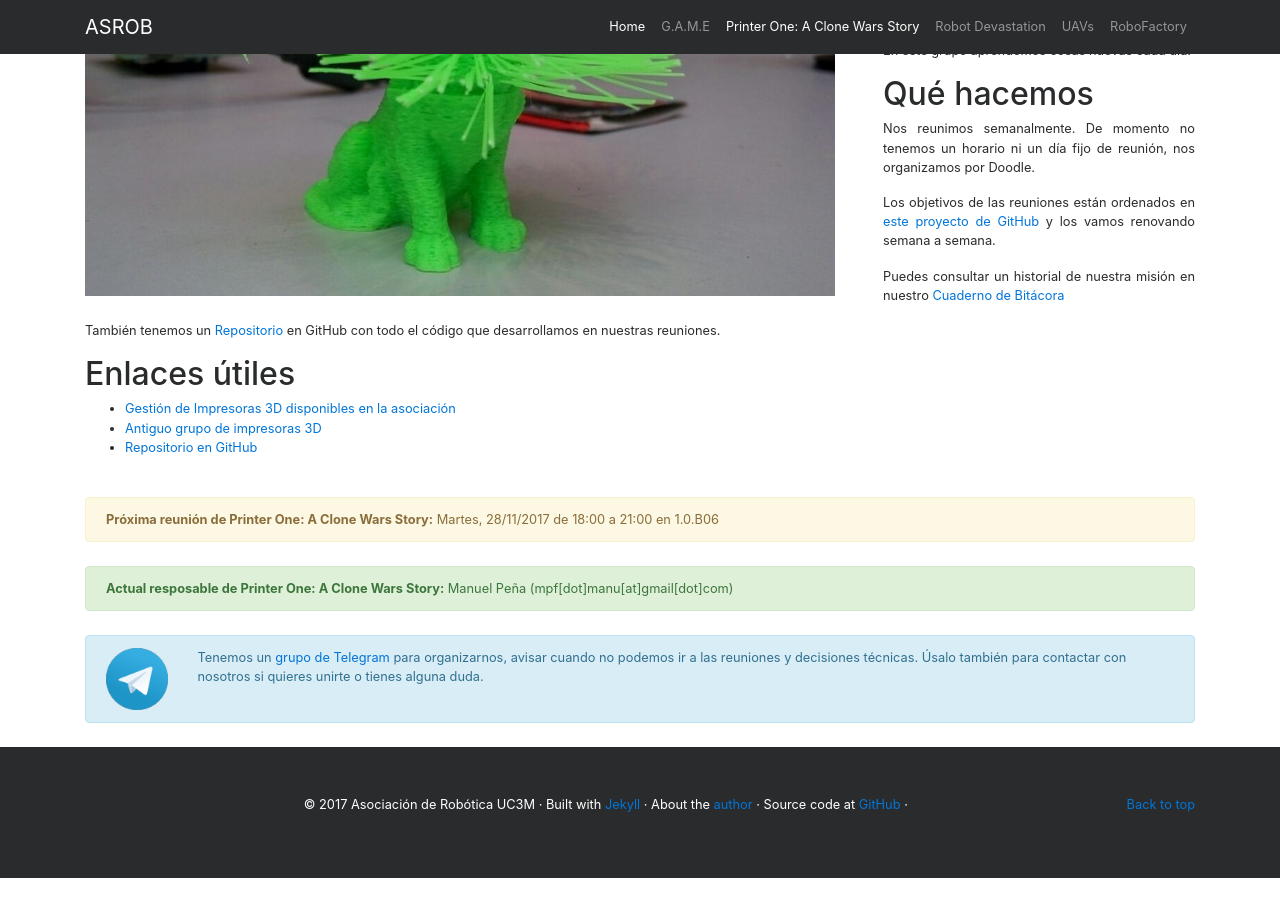
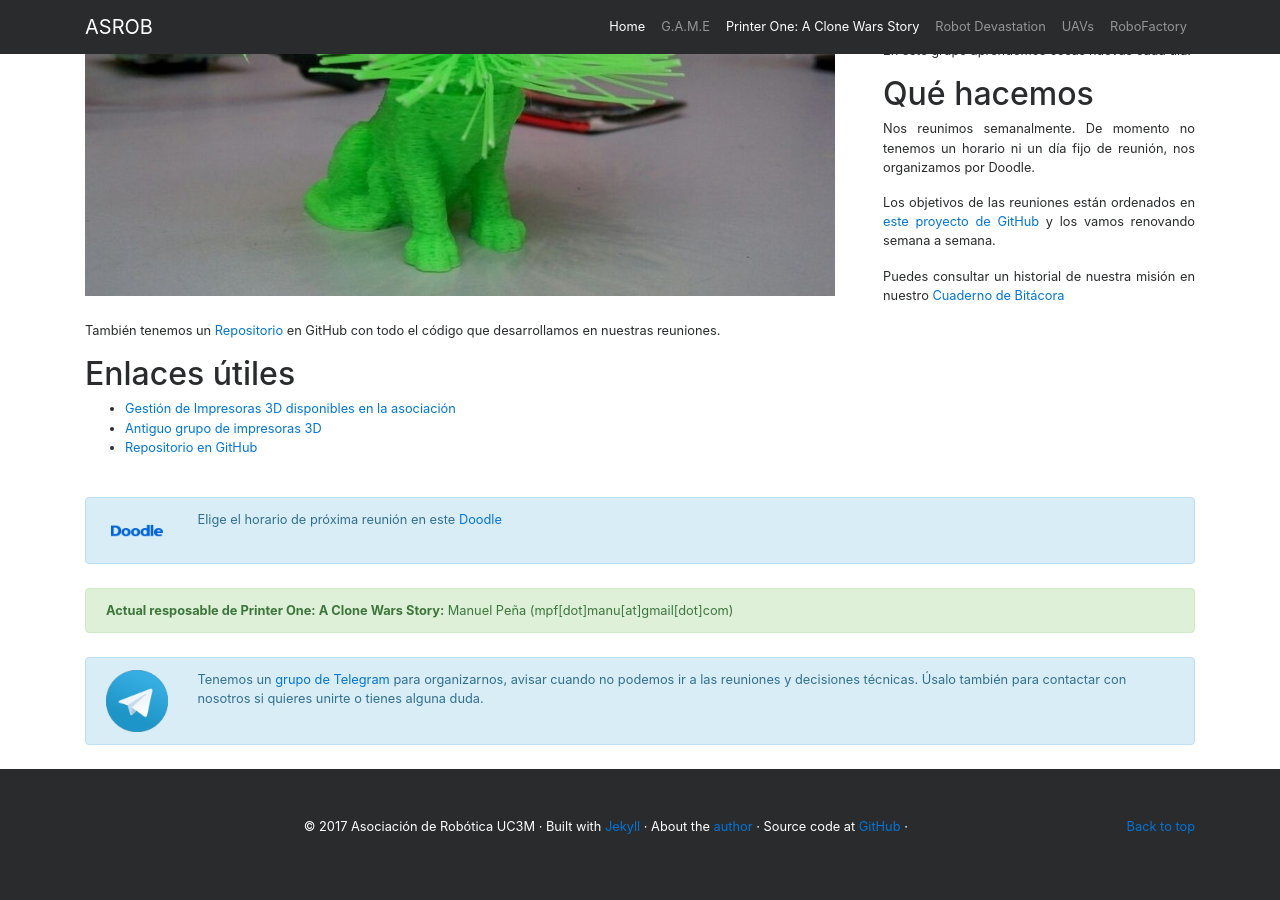
Before and after one commit to asrob-uc3m/asrob-uc3m.github.io, a Jekyll site: the page built from _workgroups/2017-05-28-printer-one.markdown, in a window 1280 px wide and 900 px high, scrolled down 931 px. Built offline with Jekyll 4.4.1, drawn with Linux system fonts in a browser that asks for light colours; before the commit the page ends 1809 px from its top, so only the background shows below that.

Commit message:
Printer One Doodle

```diff
--- a/_workgroups/2017-05-28-printer-one.markdown
+++ b/_workgroups/2017-05-28-printer-one.markdown
@@ -9,13 +9,13 @@ picture: /img/printer_one.png
 picture_full: /img/printer_one-full.jpg
 manager: Manuel Peña
 manager_email: mpf[dot]manu[at]gmail[dot]com
-next_meeting: Martes, 28/11/2017 de 18:00 a 21:00 en 1.0.B06
+next_meeting_doodle: https://doodle.com/poll/rwht2dkyvk2g3hf6
 layout: workgroup
 ---
 
 <!--- Swap next_meeting and next_meeting_doodle here --->
+<!--- next_meeting: Martes, 28/11/2017 de 18:00 a 21:00 en 1.0.B06 --->
 <!---  --->
-<!--- next_meeting_doodle: https://doodle.com/poll/qc9hmuq4t6wukn22 --->
 
 ## Quiénes somos
 
```
